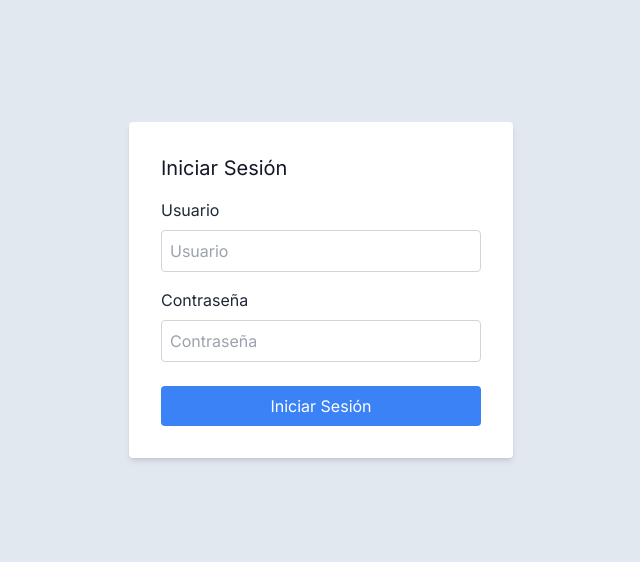
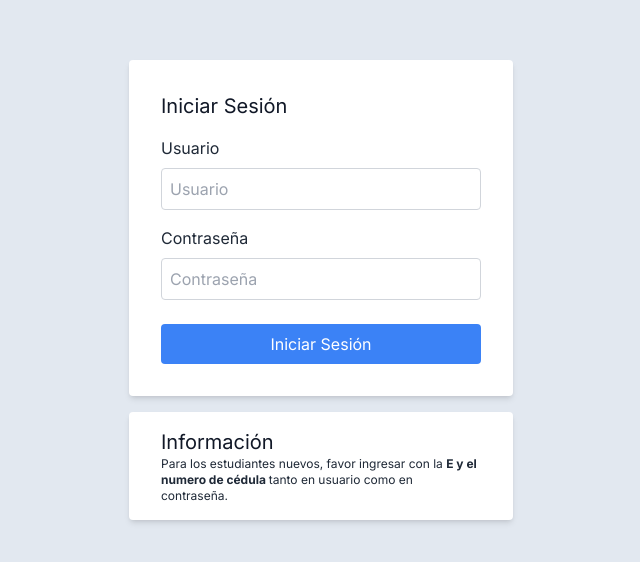
Before and after one commit to DevJorgeRafael/frontend-messages-social-utn, a Next.js app: page /login in a window 1280 px wide. Shown: the part 110-672 px from the top of the page, without its empty margins (319-959 px from the left). Built offline with nearby package versions, Linux system fonts and the light colour scheme.

Commit message:
fixing somethings about login/page

```diff
--- a/src/app/layout.tsx
+++ b/src/app/layout.tsx
@@ -18,9 +18,7 @@ export default function RootLayout({
   return (
     <html lang="en">
       <body className={inter.className}>
-        <AuthProvider>
-          {children}
-        </AuthProvider>
+        <AuthProvider>{children}</AuthProvider>
       </body>
     </html>
   );
--- a/src/app/login/page.tsx
+++ b/src/app/login/page.tsx
@@ -19,6 +19,12 @@ export default function Login() {
   const { login, isAuthenticated, errors: loginErrors } = useAuth();
 
   useEffect(() => {
+    console.log(isAuthenticated);
+    if (isAuthenticated) {
+      router.push("/main");
+    }
+  }, []);
+  useEffect(() => {
     if (isAuthenticated) {
       router.push("/main");
     }
@@ -29,7 +35,7 @@ export default function Login() {
   };
 
   return (
-    <div className="flex items-center justify-center h-screen">
+    <div className="flex items-center justify-center h-screen flex-col">
       <div className="bg-white p-8 rounded shadow-md w-full max-w-sm">
         <h1 className="text-xl mb-4 text-gray-900">Iniciar Sesión</h1>
         <form onSubmit={handleSubmit(onSubmit)}>
@@ -46,7 +52,7 @@ export default function Login() {
             {errors.username && (
               <p className="text-red-500">{errors.username.message}</p>
             )}
-            {loginErrors.error === 'usuario' && (
+            {loginErrors.error === "usuario" && (
               <p className="text-red-500">{loginErrors.message}</p>
             )}
           </div>
@@ -64,7 +70,7 @@ export default function Login() {
             {errors.password && (
               <p className="text-red-500">{errors.password.message}</p>
             )}
-            {loginErrors.error === 'contrasenia' && (
+            {loginErrors.error === "contrasenia" && (
               <p className="text-red-500">{loginErrors.message}</p>
             )}
           </div>
@@ -76,6 +82,15 @@ export default function Login() {
           </button>
         </form>
       </div>
+
+      <div className="bg-white px-8 py-4 rounded shadow-md w-full max-w-sm mt-4">
+        <h3 className="text-gray-900 text-xl">Información</h3>
+        <h6 className="text-gray-800 text-xs">
+          Para los estudiantes nuevos, favor ingresar con la{" "}
+          <span className="font-bold">E y el numero de cédula </span>
+          tanto en usuario como en contraseña.
+        </h6>
+      </div>
     </div>
   );
 }
--- a/src/app/main/page.tsx
+++ b/src/app/main/page.tsx
@@ -1,12 +1,14 @@
+"use client";
 import { useAuth } from "@/context/authContext";
 
 export default function Main() {
-  console.log(useAuth());
-  const { user } = useAuth();
+  const { user, isAuthenticated } = useAuth();
+  console.log(user);
+  console.log(isAuthenticated)
 
   return (
-    <div>
-      <h1>Main Page</h1>
+    <div className="flex items-center justify-center h-screen">
+      <h1 className="text-gray-800">MainPage</h1>
     </div>
   );
 }
--- a/src/context/authContext.tsx
+++ b/src/context/authContext.tsx
@@ -1,7 +1,14 @@
 "use client";
-import { createContext, useContext, useState, ReactNode, useEffect } from "react";
+import {
+  createContext,
+  useContext,
+  useState,
+  ReactNode,
+  useEffect,
+} from "react";
 import { loginRequest } from "@/api/auth";
-import { loginError } from "@/app/interfaces/loginError.interface";
+import { loginError } from "@/interfaces/loginError.interface";
+import Cookies from "js-cookie";
 
 interface AuthContextType {
   user: any;
@@ -11,7 +18,6 @@ interface AuthContextType {
   isAuthenticated: boolean;
 }
 
-import Cookies from 'js-cookie';
 const AuthContext = createContext<AuthContextType | undefined>(undefined);
 
 export const useAuth = () => {
@@ -23,44 +29,45 @@ export const useAuth = () => {
 };
 
 export const AuthProvider = ({ children }: { children: ReactNode }) => {
-  const [errors, setErrors] = useState({} as loginError)
+  const [errors, setErrors] = useState<loginError>({} as loginError);
   const [user, setUser] = useState<any>(null);
-  const [isAuthenticated, setIsAuthenticated] = useState(false)
+  const [isAuthenticated, setIsAuthenticated] = useState(false);
 
   const login = async (userData: any) => {
     try {
-      const response = await loginRequest(userData)
-      console.log(response.data)
-      setUser(response.data)
-      setIsAuthenticated(true)
+      const response = await loginRequest(userData);
+      console.log(response)
+      setUser(response.data);
+      setIsAuthenticated(true);
     } catch (error: any) {
-      setErrors(error.response.data)
-      setIsAuthenticated(false)
+      setErrors(error.response.data);
+      setIsAuthenticated(false);
     }
-
   };
 
   const logout = () => {
-    Cookies.remove('access_token');
+    Cookies.remove("access_token");
     setUser(null);
-    setIsAuthenticated(false)
+    setIsAuthenticated(false);
   };
 
   useEffect(() => {
     if (Object.keys(errors).length > 0) {
       const timer = setTimeout(() => {
-        setErrors({} as loginError)
-      }, 8000)
-      return () => clearTimeout(timer)
+        setErrors({} as loginError);
+      }, 8000);
+      return () => clearTimeout(timer);
     }
-  }, [errors])
+  }, [errors]);
 
   return (
-    <AuthContext.Provider value={{
-      user, login,
-      logout, errors,
-      isAuthenticated
-    }}>
+    <AuthContext.Provider
+      value={{
+        user, login,
+        logout, errors,
+        isAuthenticated
+      }}
+    >
       {children}
     </AuthContext.Provider>
   );
```
Also changed, not shown: src/interfaces/loginError.interface.ts (renamed from src/app/interfaces/loginError.interface.ts).
